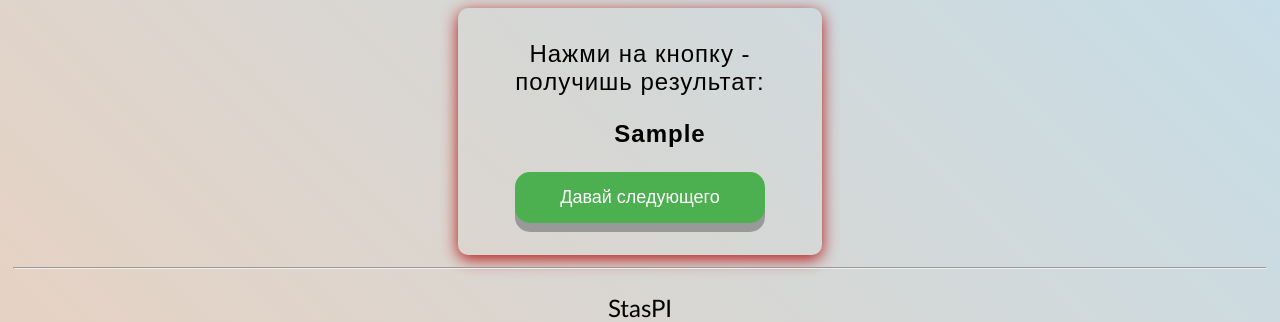
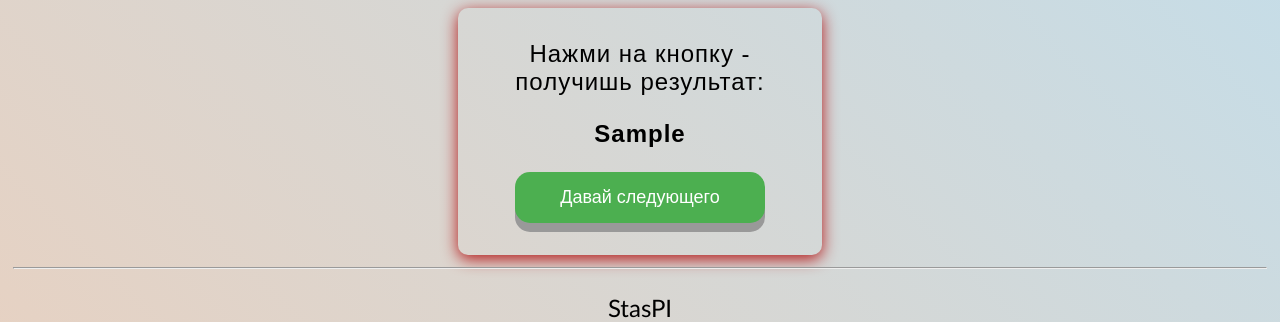
Before and after one commit to StasPI/o2m, a Flask app: template templates/home.html in a window 1280 px wide. Shown: the part 64-386 px from the top of the page. Run offline with Flask 2, Linux system fonts and the light colour scheme; the template is opened without the code that fills it: most values are stand-ins (such as "Sample title", 1, 10 or a date in 2020).

Commit message:
Initial commit

```diff
--- a/templates/home.html
+++ b/templates/home.html
@@ -5,7 +5,7 @@
 {% block content %}
     <form class="form" action="" method="post">
         <label>Нажми на кнопку - получишь результат:</label>
-            <ul style = "list-style-type:none"><strong>{{ random_user }}</strong></ul>
+            <ul class="list5b"><strong>{{ random_user }}</strong></ul>
         <input value="Давай следующего" class="button" type="submit">
     </form>
 {% endblock %}
```
